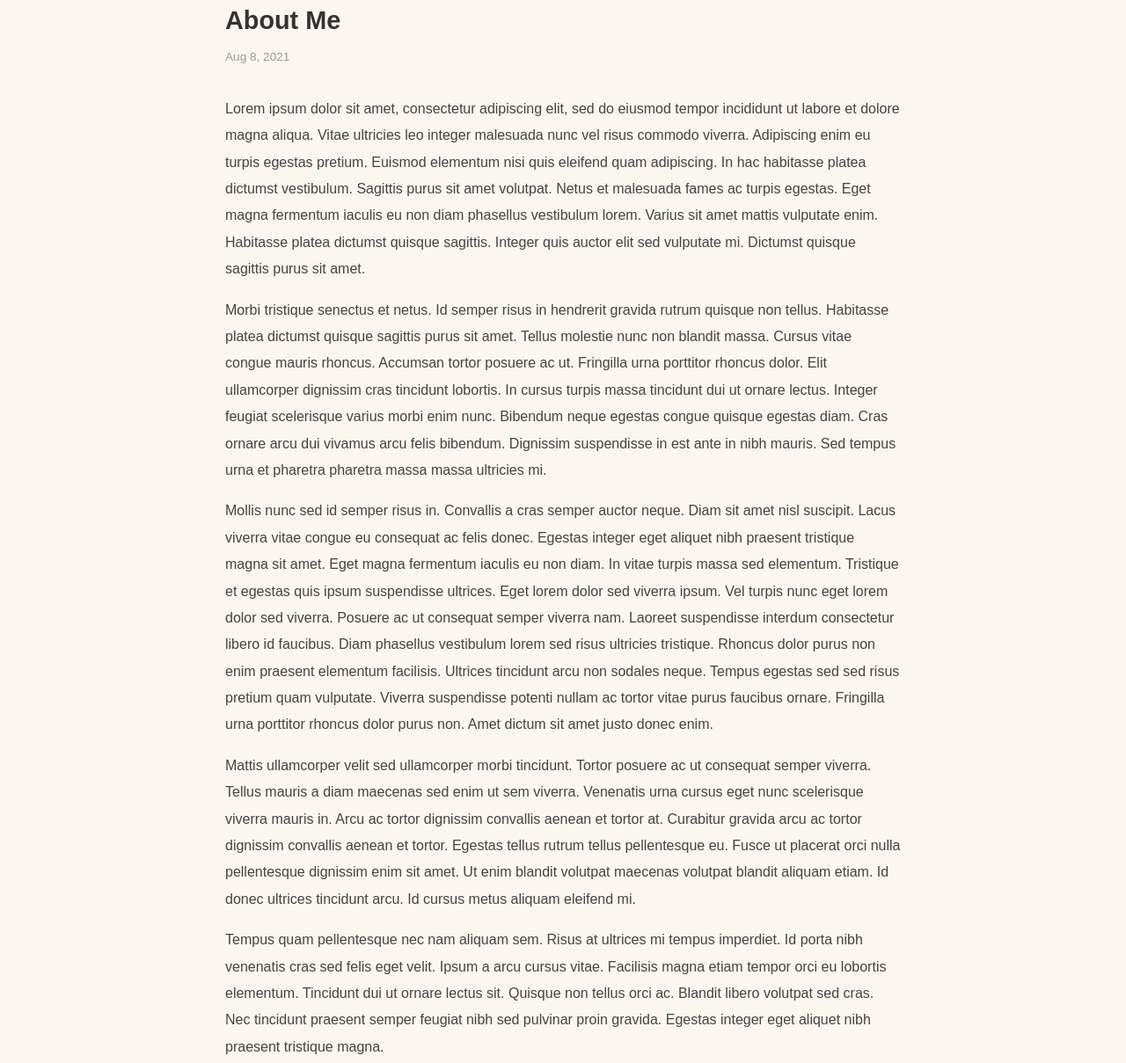
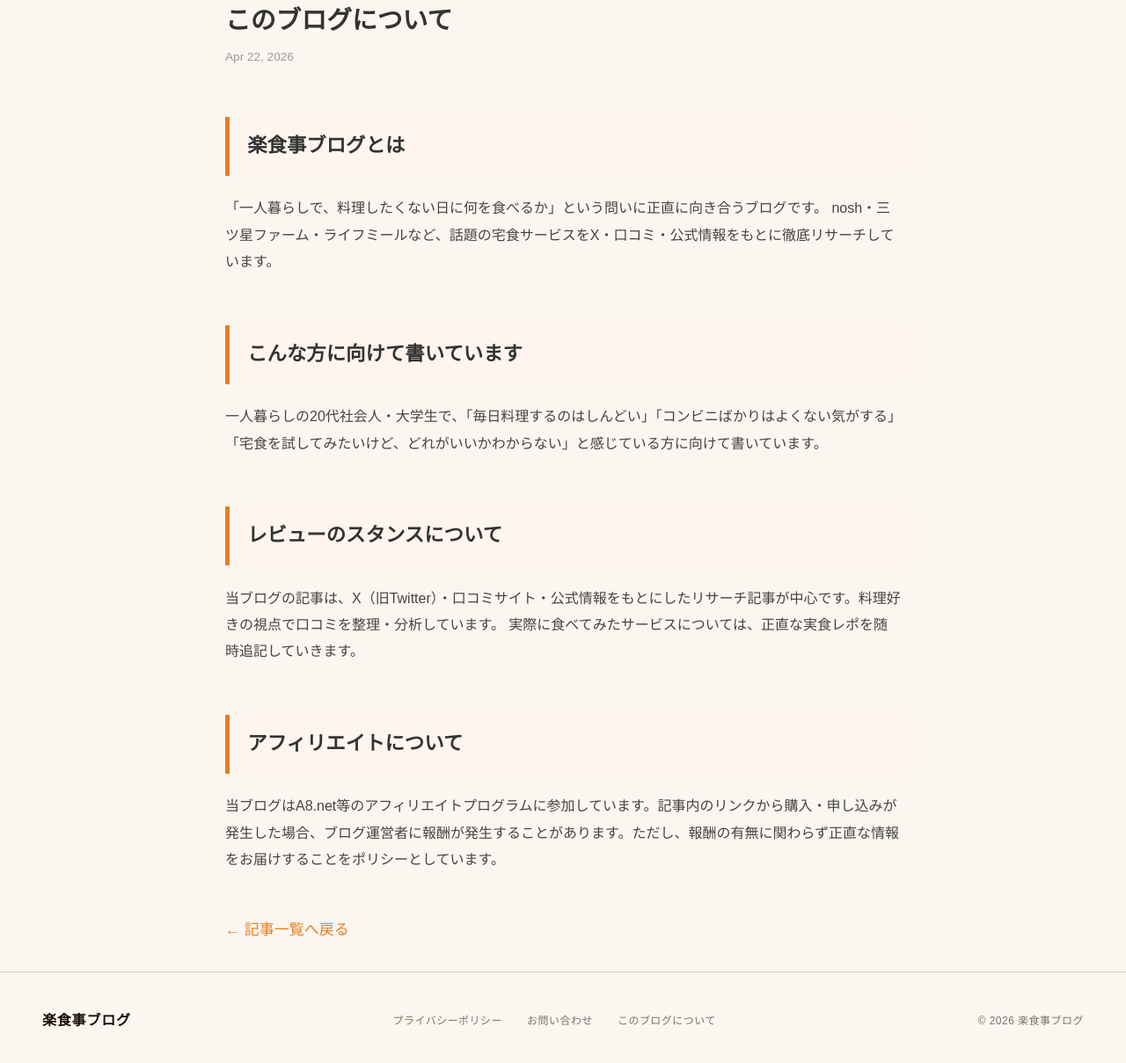
Before and after one commit to annzuyu001-bit/rakushokuji-blog, an Astro site: page /about in a window 1280 px wide. Shown: the part 455-1664 px from the top of the page at 88% size. Built offline with nearby package versions, Linux system fonts and the light colour scheme; Astro itself is replaced by a stand-in of ours.

Commit message:
ターゲットを一人暮らし20代向けにリポジション
共働き・30〜50代向けのコピーを一人暮らし・20代向けに全面変更。
aboutページのLoremプレースホルダーを日本語コンテンツに置き換え。

Co-Authored-By: Claude Sonnet 4.6 <noreply@anthropic.com>

```diff
--- a/src/consts.ts
+++ b/src/consts.ts
@@ -2,4 +2,4 @@
 // You can import this data from anywhere in your site by using the `import` keyword.
 
 export const SITE_TITLE = '楽食事ブログ';
-export const SITE_DESCRIPTION = '共働き家庭のための宅配食レビュー・比較サイト。時短・コスパ・栄養バランスを重視した宅配食を徹底レビューします。';
+export const SITE_DESCRIPTION = '一人暮らしのための宅食レビュー・比較サイト。料理好きが正直に調査したコスパ・味・使いやすさを徹底レビューします。';
--- a/src/pages/about.astro
+++ b/src/pages/about.astro
@@ -4,60 +4,30 @@ import Layout from '../layouts/BlogPost.astro';
 ---
 
 <Layout
-	title="About Me"
-	description="Lorem ipsum dolor sit amet"
-	pubDate={new Date('August 08 2021')}
+	title="このブログについて"
+	description="楽食事ブログは一人暮らし20代向けの宅食レビューサイトです。料理好きが正直に調査したコスパ・味・使いやすさをお届けします。"
+	pubDate={new Date('2026-04-22')}
 	heroImage={AboutHeroImage}
 >
+	<h2>楽食事ブログとは</h2>
 	<p>
-		Lorem ipsum dolor sit amet, consectetur adipiscing elit, sed do eiusmod tempor incididunt ut
-		labore et dolore magna aliqua. Vitae ultricies leo integer malesuada nunc vel risus commodo
-		viverra. Adipiscing enim eu turpis egestas pretium. Euismod elementum nisi quis eleifend quam
-		adipiscing. In hac habitasse platea dictumst vestibulum. Sagittis purus sit amet volutpat. Netus
-		et malesuada fames ac turpis egestas. Eget magna fermentum iaculis eu non diam phasellus
-		vestibulum lorem. Varius sit amet mattis vulputate enim. Habitasse platea dictumst quisque
-		sagittis. Integer quis auctor elit sed vulputate mi. Dictumst quisque sagittis purus sit amet.
+		「一人暮らしで、料理したくない日に何を食べるか」という問いに正直に向き合うブログです。
+		nosh・三ツ星ファーム・ライフミールなど、話題の宅食サービスをX・口コミ・公式情報をもとに徹底リサーチしています。
 	</p>
 
+	<h2>こんな方に向けて書いています</h2>
 	<p>
-		Morbi tristique senectus et netus. Id semper risus in hendrerit gravida rutrum quisque non
-		tellus. Habitasse platea dictumst quisque sagittis purus sit amet. Tellus molestie nunc non
-		blandit massa. Cursus vitae congue mauris rhoncus. Accumsan tortor posuere ac ut. Fringilla urna
-		porttitor rhoncus dolor. Elit ullamcorper dignissim cras tincidunt lobortis. In cursus turpis
-		massa tincidunt dui ut ornare lectus. Integer feugiat scelerisque varius morbi enim nunc.
-		Bibendum neque egestas congue quisque egestas diam. Cras ornare arcu dui vivamus arcu felis
-		bibendum. Dignissim suspendisse in est ante in nibh mauris. Sed tempus urna et pharetra pharetra
-		massa massa ultricies mi.
+		一人暮らしの20代社会人・大学生で、「毎日料理するのはしんどい」「コンビニばかりはよくない気がする」「宅食を試してみたいけど、どれがいいかわからない」と感じている方に向けて書いています。
 	</p>
 
+	<h2>レビューのスタンスについて</h2>
 	<p>
-		Mollis nunc sed id semper risus in. Convallis a cras semper auctor neque. Diam sit amet nisl
-		suscipit. Lacus viverra vitae congue eu consequat ac felis donec. Egestas integer eget aliquet
-		nibh praesent tristique magna sit amet. Eget magna fermentum iaculis eu non diam. In vitae
-		turpis massa sed elementum. Tristique et egestas quis ipsum suspendisse ultrices. Eget lorem
-		dolor sed viverra ipsum. Vel turpis nunc eget lorem dolor sed viverra. Posuere ac ut consequat
-		semper viverra nam. Laoreet suspendisse interdum consectetur libero id faucibus. Diam phasellus
-		vestibulum lorem sed risus ultricies tristique. Rhoncus dolor purus non enim praesent elementum
-		facilisis. Ultrices tincidunt arcu non sodales neque. Tempus egestas sed sed risus pretium quam
-		vulputate. Viverra suspendisse potenti nullam ac tortor vitae purus faucibus ornare. Fringilla
-		urna porttitor rhoncus dolor purus non. Amet dictum sit amet justo donec enim.
+		当ブログの記事は、X（旧Twitter）・口コミサイト・公式情報をもとにしたリサーチ記事が中心です。料理好きの視点で口コミを整理・分析しています。
+		実際に食べてみたサービスについては、正直な実食レポを随時追記していきます。
 	</p>
 
+	<h2>アフィリエイトについて</h2>
 	<p>
-		Mattis ullamcorper velit sed ullamcorper morbi tincidunt. Tortor posuere ac ut consequat semper
-		viverra. Tellus mauris a diam maecenas sed enim ut sem viverra. Venenatis urna cursus eget nunc
-		scelerisque viverra mauris in. Arcu ac tortor dignissim convallis aenean et tortor at. Curabitur
-		gravida arcu ac tortor dignissim convallis aenean et tortor. Egestas tellus rutrum tellus
-		pellentesque eu. Fusce ut placerat orci nulla pellentesque dignissim enim sit amet. Ut enim
-		blandit volutpat maecenas volutpat blandit aliquam etiam. Id donec ultrices tincidunt arcu. Id
-		cursus metus aliquam eleifend mi.
-	</p>
-
-	<p>
-		Tempus quam pellentesque nec nam aliquam sem. Risus at ultrices mi tempus imperdiet. Id porta
-		nibh venenatis cras sed felis eget velit. Ipsum a arcu cursus vitae. Facilisis magna etiam
-		tempor orci eu lobortis elementum. Tincidunt dui ut ornare lectus sit. Quisque non tellus orci
-		ac. Blandit libero volutpat sed cras. Nec tincidunt praesent semper feugiat nibh sed pulvinar
-		proin gravida. Egestas integer eget aliquet nibh praesent tristique magna.
+		当ブログはA8.net等のアフィリエイトプログラムに参加しています。記事内のリンクから購入・申し込みが発生した場合、ブログ運営者に報酬が発生することがあります。ただし、報酬の有無に関わらず正直な情報をお届けすることをポリシーとしています。
 	</p>
 </Layout>
```
Also changed, not shown: src/pages/index.astro (+11 -11 lines).
